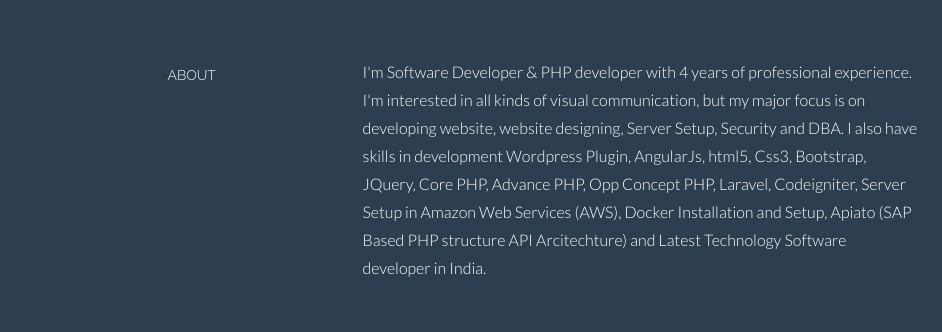
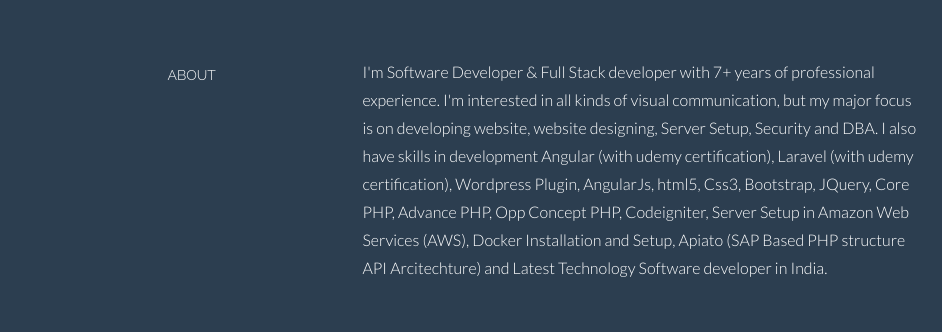
Before and after one commit to Jaimindeveloper/jaimindeveloper.github.io, a plain HTML site: page index.html in a window 1280 px wide. Shown: the part 562-894 px from the top of the page, 0-942 px from the left. Drawn offline with Linux system fonts and the light colour scheme.

Commit message:
Some text change update.

```diff
--- a/index.html
+++ b/index.html
@@ -147,7 +147,7 @@
             </div>
             <div class="col-lg-6">
                 <p>
-                    I'm Software Developer & PHP developer with 4 years of professional experience. I'm interested in all kinds of visual communication, but my major focus is on developing website, website designing, Server Setup, Security and DBA. I also have skills in development Wordpress Plugin, AngularJs, html5, Css3, Bootstrap, JQuery, Core PHP, Advance PHP, Opp Concept PHP, Laravel, Codeigniter, Server Setup in Amazon Web Services (AWS), Docker Installation and Setup, Apiato (SAP Based PHP structure API Arcitechture) and Latest Technology Software developer in India.
+                    I'm Software Developer & Full Stack developer with 7+ years of professional experience. I'm interested in all kinds of visual communication, but my major focus is on developing website, website designing, Server Setup, Security and DBA. I also have skills in development Angular (with udemy certification), Laravel (with udemy certification), Wordpress Plugin, AngularJs, html5, Css3, Bootstrap, JQuery, Core PHP, Advance PHP, Opp Concept PHP, Codeigniter, Server Setup in Amazon Web Services (AWS), Docker Installation and Setup, Apiato (SAP Based PHP structure API Arcitechture) and Latest Technology Software developer in India.
                 </p>
             </div>
             <div class="col-lg-3">
```
